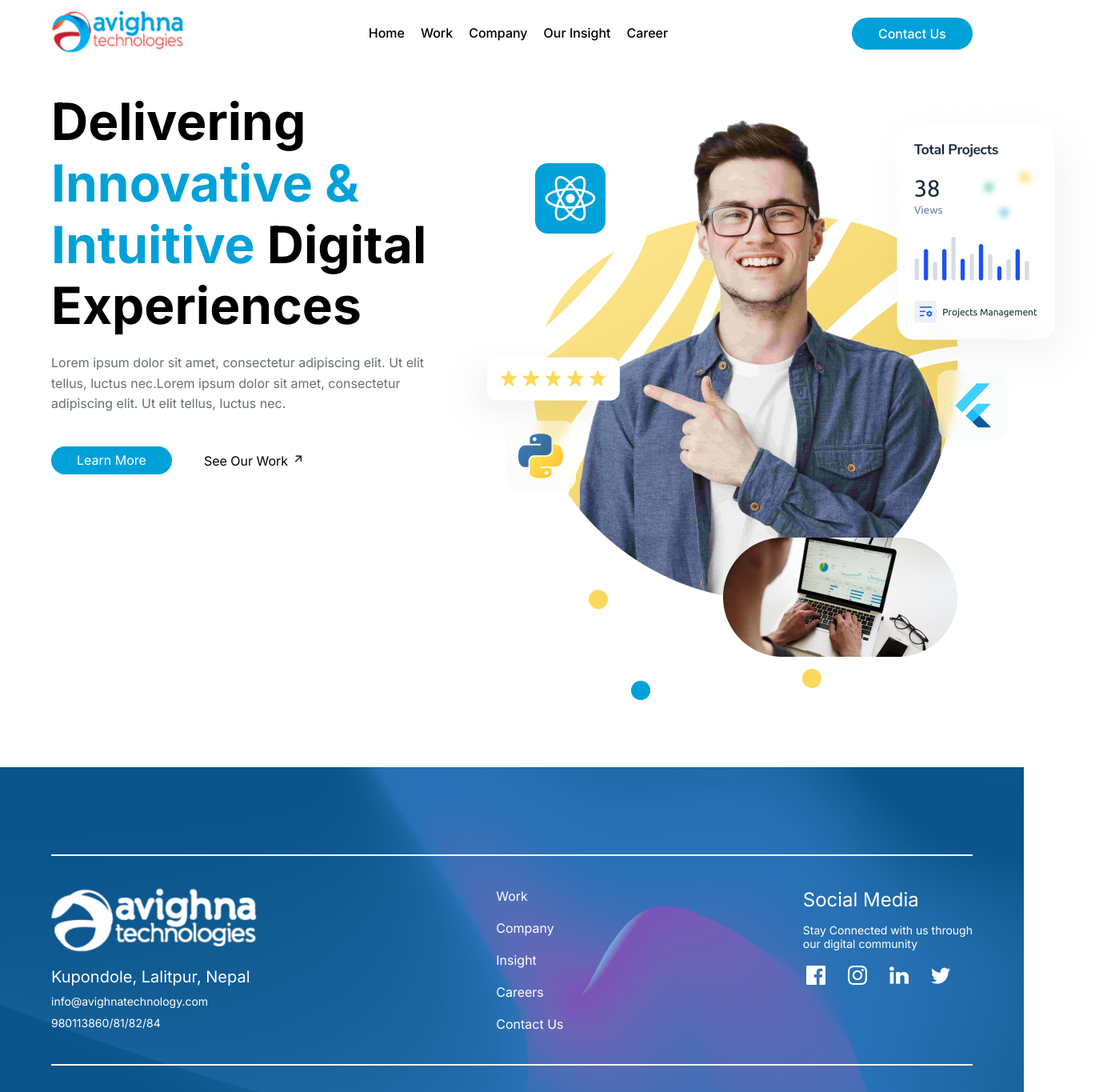
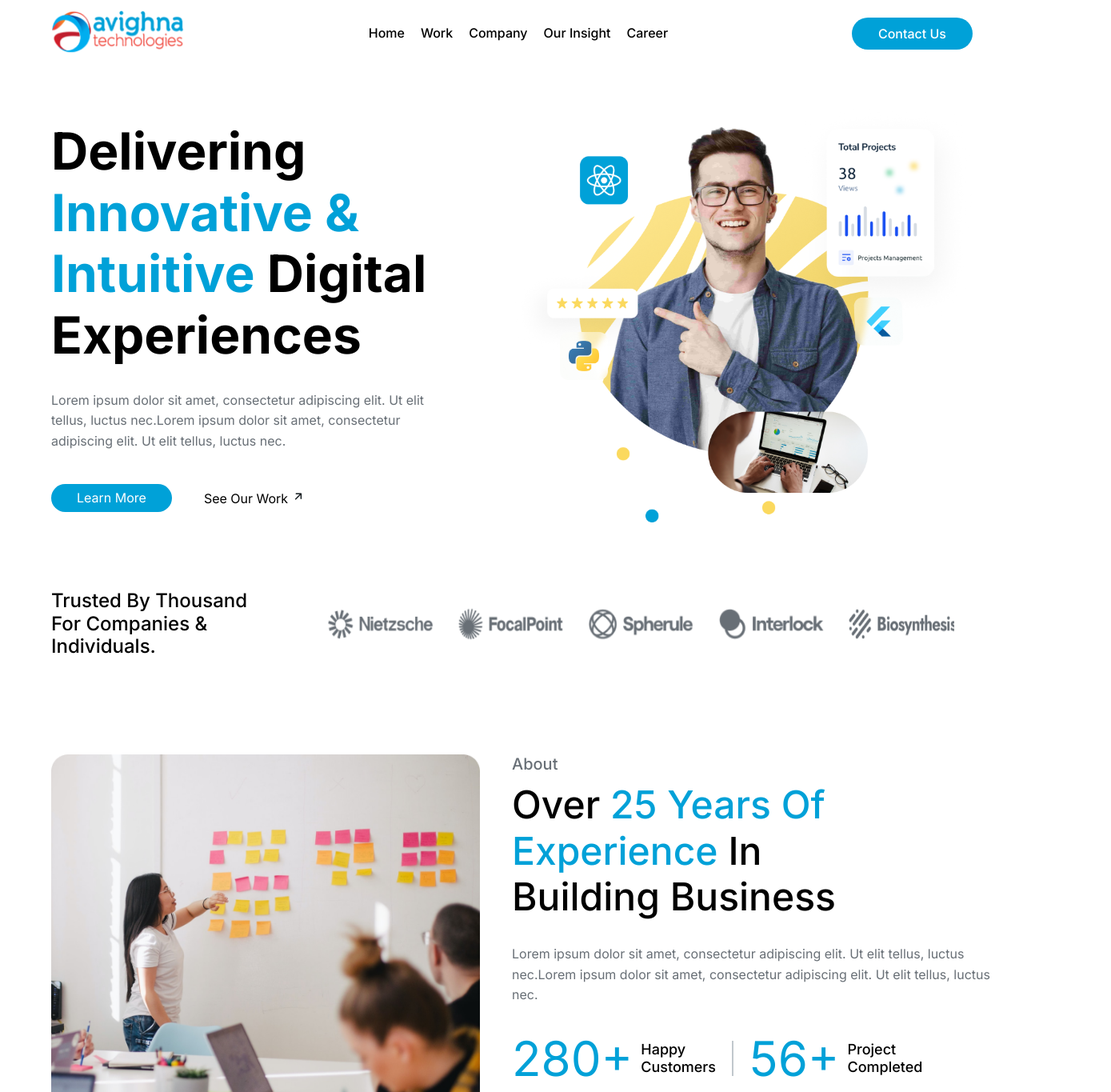
Before and after one commit to Janice1828/avighna-technology, a React (Create React App) app: page /home2 in a window 1280 px wide. Shown: the top 1365 px of the page at 80% size, 1389 px wide, since content can reach past the window. Built offline with nearby package versions, Linux system fonts and the light colour scheme.

Commit message:
background image and home 2 updated

```diff
--- a/src/Components/Businessbuildingexperience.js
+++ b/src/Components/Businessbuildingexperience.js
@@ -1,4 +1,4 @@
-import React from "react";
+import React, { useEffect, useState } from "react";
 
 const Businessbuildingexperience = ({
   mainTitle,
@@ -11,6 +11,11 @@ const Businessbuildingexperience = ({
   ceoName,
   img,
 }) => {
+  const [businessTitle, setBusinessTitle] = useState([]);
+  useState(() => {
+    const titleArr = title.split(" ");
+    setBusinessTitle(titleArr);
+  }, []);
   return (
     <div className="business-building-experience d-flex gap-4">
       <div className="w-g-50">
@@ -18,7 +23,18 @@ const Businessbuildingexperience = ({
       </div>
       <div className="w-g-50">
         <h5 id="about">{mainTitle}</h5>
-        <h2 id="business-building-experience">{title}</h2>
+        <h2 id="business-building-experience">
+          {businessTitle.map((item, id) => (
+            <span
+              key={id}
+              className={
+                id === 1 || id === 2 || id === 3 || id === 4 ? "text-blue" : " "
+              }
+            >
+              {item}&nbsp;
+            </span>
+          ))}
+        </h2>
         <p id="business-building-content" style={{ overflow: "hidden" }}>
           {content}
         </p>
--- a/src/Components/Customers.js
+++ b/src/Components/Customers.js
@@ -28,12 +28,23 @@ const Customers = ({ mainTitle, title, content, data }) => {
       setCustomerData(newData);
     }
   };
+  const [colorTitle, setColorTitle] = useState([]);
+  useEffect(() => {
+    const colorArr = title.split(" ");
+    setColorTitle(colorArr);
+  }, []);
   return (
     <div className="customers-pink-bg">
       <div className="d-flex justify-content-center">
         <div className="customers position-relative">
           <h5 className="sub-sub-heading text-center">{mainTitle}</h5>
-          <h1 className="headings text-center customer-heading">{title}</h1>
+          <h1 className="headings text-center customer-heading">
+            {colorTitle.map((item, id) => (
+              <span key={id} className={id === 0 ? "text-blue" : " "}>
+                {item}&nbsp;
+              </span>
+            ))}
+          </h1>
           <div className="d-flex align-items-center gap-3">
             <div>
               <img
--- a/src/Components/Featuredproject.js
+++ b/src/Components/Featuredproject.js
@@ -1,4 +1,4 @@
-import React from "react";
+import React, { useEffect, useState } from "react";
 import Blackarrow from "../images/black_arrow.png";
 
 const Featuredproject = ({
@@ -8,13 +8,29 @@ const Featuredproject = ({
   gymcloud,
   digitalWallet,
 }) => {
+  const [colorTitle, setColorTitle] = useState([]);
+  useEffect(() => {
+    const colorArr = title.split(" ");
+    setColorTitle(colorArr);
+  }, []);
   return (
     <>
       <div className="digital-wallet">
         <div className="w-90">
           <h5 className="sub-sub-heading text-center">{mainTitle}</h5>
           <h1 className="headings text-center customized-solutios-heading">
-            {title}
+            {colorTitle.map((item, id) => (
+              <span
+                key={id}
+                className={
+                  id === 6 || id === 7 || id === 8 || id === 9
+                    ? "text-blue"
+                    : " "
+                }
+              >
+                {item}&nbsp;
+              </span>
+            ))}
           </h1>
           <div className="d-flex gap-4" style={{ flexWrap: "wrap" }}>
             <div className="w-g-30">
--- a/src/Components/Industriesdomain.js
+++ b/src/Components/Industriesdomain.js
@@ -1,4 +1,4 @@
-import React, { useState } from "react";
+import React, { useEffect, useState } from "react";
 
 const Industriesdomain = ({ mainTitle, title, data }) => {
   const initValue = data[0];
@@ -6,11 +6,27 @@ const Industriesdomain = ({ mainTitle, title, data }) => {
   const displayservice = (id) => {
     setServiceImg(data[id]);
   };
+  const [colorTitle, setColorTitle] = useState([]);
+  useEffect(() => {
+    const colorArr = title.split(" ");
+    setColorTitle(colorArr);
+  }, []);
   return (
     <div className="industries-domains">
       <div className="w-90">
         <h5 className="text-center">{mainTitle}</h5>
-        <h1 className="text-center">{title}</h1>
+        <h1 className="text-center d-flex justify-content-center">
+          {colorTitle.map((item, id) => (
+            <span
+              key={id}
+              className={
+                id === 3 || id === 4 || id === 5 ? "evolution-text-blue" : " "
+              }
+            >
+              {item}&nbsp;
+            </span>
+          ))}
+        </h1>
         <div className="industries-domains-img d-flex justify-content-center flex-column">
           <img
             src={serviceImg.img}
--- a/src/Components/Innovative.js
+++ b/src/Components/Innovative.js
@@ -1,26 +1,30 @@
-import React from "react";
-import Rightcol from "../images/Right-col.png";
+import React, { useEffect, useState } from "react";
 import Blackarrow from "../images/black_arrow.png";
-const Innovative = () => {
+const Innovative = ({ title, content, img }) => {
+  const [colorTitle, setColorTitle] = useState([]);
+  useEffect(() => {
+    const titleArr = title.split(" ");
+    setColorTitle(titleArr);
+  }, []);
   return (
     <>
       <div className="innvotive-intuitive">
         <div>
-          <div className="d-flex">
-            <div>
+          <div className="d-flex" style={{ flexWrap: "wrap" }}>
+            <div className="w-50">
               <h1>
-                Delivering
-                <span>
-                  <br /> Innovative & <br /> Intuitive
-                </span>
-                &nbsp;Digital
-                <br /> Experiences
+                {colorTitle.map((item, id) => (
+                  <span
+                    key={id}
+                    className={
+                      id === 1 || id === 2 || id === 3 ? "text-blue" : " "
+                    }
+                  >
+                    {item}&nbsp;
+                  </span>
+                ))}
               </h1>
-              <p id="innvotive-intuitive-content">
-                Lorem ipsum dolor sit amet, consectetur adipiscing elit. Ut elit
-                tellus, luctus nec.Lorem ipsum dolor sit amet, consectetur
-                adipiscing elit. Ut elit tellus, luctus nec.
-              </p>
+              <p id="innvotive-intuitive-content">{content}</p>
               <div className="btn-groups gap-4 d-flex align-items-center">
                 <a href="#" className="innovative-learn-more-btn">
                   Learn More
@@ -30,8 +34,8 @@ const Innovative = () => {
                 </a>
               </div>
             </div>
-            <div>
-              <img src={Rightcol} />
+            <div className="w-50">
+              <img src={img} style={{ maxWidth: "100%" }} />
             </div>
           </div>
         </div>
--- a/src/Components/Specifications.js
+++ b/src/Components/Specifications.js
@@ -1,10 +1,21 @@
-import React from "react";
+import React, { useEffect, useState } from "react";
 
 const Specifications = ({ mainTitle, title, data }) => {
+  const [colorTitle, setColorTitle] = useState([]);
+  useEffect(() => {
+    const titleArr = title.split(" ");
+    setColorTitle(titleArr);
+  }, []);
   return (
     <div className="our-specifications">
       <h5 className="text-center">{mainTitle}</h5>
-      <h1 className="text-center">{title}</h1>
+      <h1 className="text-center">
+        {colorTitle.map((item, id) => (
+          <span key={id} className={id === 3 ? "text-blue" : " "}>
+            {item}&nbsp;
+          </span>
+        ))}
+      </h1>
       <div className="d-flex specification-lists justify-content-center">
         {data.map((item) => (
           <div className={item.class} key={item.id}>
--- a/src/Home2.js
+++ b/src/Home2.js
@@ -9,6 +9,13 @@ import Customers from "./Components/Customers";
 import Contact from "./Components/Contact";
 import Footer from "./Components/Footer";
 import Innovative from "./Components/Innovative";
+import TrustedClientsData from "./data/TrustedClientsData";
+import BusinessBuildingExperienceData from "./data/BusinessBuildingExperienceData";
+import SpecificationData from "./data/SpecificationData";
+import ServicesData from "./data/ServicesData";
+import FeaturedProjectData from "./data/FeaturedProjectData";
+import Customersdata from "./data/Customersdata";
+import InnovativeData from "./data/InnovativeData";
 const Home2 = () => {
   return (
     <>
@@ -16,23 +23,63 @@ const Home2 = () => {
         <Navbar />
         <div
           className="avighna-content-container"
-          style={{ paddingTop: "30px" }}
+          style={{ paddingTop: "50px" }}
         >
           <div className="w-90 m-auto">
             <div>
-              <Innovative />
-              {/* <Trustedclients /> */}
+              <Innovative
+                title={InnovativeData.title}
+                content={InnovativeData.content}
+                img={InnovativeData.img}
+              />
+              <Trustedclients
+                heading={TrustedClientsData.heading}
+                data={TrustedClientsData.data}
+              />
             </div>
-            {/* <Businessbuildingexperience /> */}
-            {/* <Specifications /> */}
+            <Businessbuildingexperience
+              mainTitle={BusinessBuildingExperienceData.mainTitle}
+              title={BusinessBuildingExperienceData.title}
+              content={BusinessBuildingExperienceData.content}
+              happyCustomerNumber={
+                BusinessBuildingExperienceData.happyCustomerNumber
+              }
+              projectCompletedNumber={
+                BusinessBuildingExperienceData.projectCompletedNumber
+              }
+              ceoImg={BusinessBuildingExperienceData.ceoImg}
+              CeoSign={BusinessBuildingExperienceData.CeoSign}
+              ceoName={BusinessBuildingExperienceData.ceoName}
+              img={BusinessBuildingExperienceData.img}
+            />
+            <Specifications
+              mainTitle={SpecificationData.mainTitle}
+              title={SpecificationData.title}
+              data={SpecificationData.data}
+            />
           </div>
         </div>
-        {/* <Industriesdomain /> */}
+        <Industriesdomain
+          mainTitle={ServicesData.mainTitle}
+          title={ServicesData.title}
+          data={ServicesData.data}
+        />
         <div className="customized-solutions">
-          {/* <Featuredproject /> */}
-          {/* <Customers /> */}
+          <Featuredproject
+            title={FeaturedProjectData.title}
+            mainTitle={FeaturedProjectData.mainTitle}
+            paymor={FeaturedProjectData.paymor}
+            gymcloud={FeaturedProjectData.gymcloud}
+            digitalWallet={FeaturedProjectData.digitalWallet}
+          />
+          <Customers
+            mainTitle={Customersdata.mainTitle}
+            title={Customersdata.title}
+            content={Customersdata.content}
+            data={Customersdata.data}
+          />
         </div>
-        {/* <Contact /> */}
+        <Contact />
         <Footer />
       </div>
     </>
--- a/src/data/Customersdata.js
+++ b/src/data/Customersdata.js
@@ -30,7 +30,7 @@ const Customersdata = {
     },
   ],
   mainTitle: "Customers",
-  title: "Trusted By Thousand For Companies & Individuals",
+  title: "Trusted By Thousand For Companies & Individuals.",
   content:
     "“Lorem ipsum dolor sit amet consectetur. Adipiscing ut nisi leo nibh eros in. Sed nulla quis scelerisque vitae. Fringilla massa facilisis non mattis mauris nisl. Dui ut hendrerit fames imperdiet proin nisl sit mauris.”",
 };
--- /dev/null
+++ b/src/data/InnovativeData.js
@@ -0,0 +1,9 @@
+import InnovativeImg from "../images/Right-col.png";
+
+const InnovativeData = {
+  title: "Delivering Innovative & Intuitive Digital Experiences",
+  content:
+    " Lorem ipsum dolor sit amet, consectetur adipiscing elit. Ut elit tellus, luctus nec.Lorem ipsum dolor sit amet, consectetur adipiscing elit. Ut elit tellus, luctus nec.",
+  img: InnovativeImg,
+};
+export default InnovativeData;
--- a/src/data/TrustedClientsData.js
+++ b/src/data/TrustedClientsData.js
@@ -5,7 +5,7 @@ import Biosynthesis from "../images/655dd3266f540ad011a48156_2 1.png";
 import Spherule from "../images/655dd34b3b5f5ab873b54b1d_4.png";
 
 const TrustedClientsData = {
-  heading: "Trusted By Thousand For Companies & Individuals",
+  heading: "Trusted By Thousand For Companies & Individuals.",
   data: [Nietzsche, Focalpoint, Spherule, Interlock, Biosynthesis],
 };
 export default TrustedClientsData;
--- a/src/index.css
+++ b/src/index.css
@@ -110,10 +110,8 @@ nav a {
 }
 .quote {
   z-index: -1;
-  z-index: -1;
-  top: -29px;
-  left: 232px;
-  width: 75px;
+  top: -49px;
+  left: 126px;
 }
 #ceogrey {
   filter: grayscale(100%);
@@ -219,7 +217,16 @@ nav a {
   font-size: 64px;
   line-height: 76.8px;
   font-weight: 600;
-  width: 525px;
+  width: 554px;
+  display: flex;
+  flex-wrap: wrap;
+  justify-content: center;
+}
+.evolution-text-blue {
+  color: #beeeff;
+}
+.text-blue {
+  color: var(--blue-color);
 }
 .trusted-clients {
   margin-top: 50px;
@@ -244,9 +251,11 @@ nav a {
   color: #686f76;
 }
 #business-building-experience {
-  gap: 25px;
-  width: 510px;
+  width: 520px;
   font-size: 48px;
+  max-width: 100%;
+  display: flex;
+  flex-wrap: wrap;
   font-weight: 500;
   line-height: 57.6px;
   padding: 10px 0px 30px 0px;
@@ -292,7 +301,7 @@ nav a {
   flex-wrap: wrap;
 }
 .customized-solutios-heading {
-  width: 560px;
+  width: 570px;
   text-align: center;
   margin: auto;
 }
@@ -327,9 +336,6 @@ nav a {
   font-weight: 500;
   line-height: 57.6px;
   padding-top: 10px;
-}
-.our-specifications h1 span {
-  color: var(--blue-color);
 }
 .succeed-projects h3,
 .happy-clients-counting h3,
@@ -373,14 +379,17 @@ nav a {
   color: #fff;
 }
 .customer-heading {
-  width: 580px;
+  width: 590px;
   margin: auto;
 }
 .industries-domains h1 {
   font-size: 48px;
   font-weight: 500;
+  width: 500px;
+  flex-wrap: wrap;
   padding: 10px 0px 60px 0px;
   line-height: 57.6px;
+  margin: auto;
 }
 .industries-domains-img p {
   font-size: 20px;
@@ -389,9 +398,6 @@ nav a {
   font-size: 20px;
   font-weight: 500;
   line-height: 24px;
-}
-.industries-domains h1 span {
-  color: #beeeff;
 }
 .industries-domains-img {
   margin-bottom: 35px;
@@ -492,10 +498,12 @@ footer ul {
   color: #686f76;
 }
 .headings {
+  display: flex;
+  justify-content: center;
+  flex-wrap: wrap;
   font-size: 48px;
-  /* font-size: 48px; */
   font-weight: 500;
-  padding: 10px 0px 50px 0px;
+  padding: 10px 0px 70px 0px;
   line-height: 57.6px;
 }
 .sub-heading {
@@ -515,6 +523,7 @@ footer ul {
   color: #686f76;
   padding-top: 5px;
   padding-bottom: 25px;
+  width: 120px;
 }
 #customers-ceo-name {
   font-size: 16px;
@@ -528,13 +537,10 @@ footer ul {
   text-decoration: none;
   z-index: 1;
 }
-.headings span {
-  color: var(--blue-color);
-}
 .digital-wallet {
   background-image: url(./images/Mesh\ gradeint\ bg\ 1.png);
-  padding-bottom: 50px;
-  background-position: top;
+  padding-bottom: 40px;
+  background-position: -15px -138px;
 }
 .pb-2 {
   padding-bottom: 20px;
@@ -575,16 +581,17 @@ footer ul {
   background-position: center;
   padding-top: 120px;
 }
-.innvotive-intuitive h1 span {
-  color: var(--blue-color);
-}
+
 .innvotive-intuitive h1 {
   font-size: 64px;
   line-height: 76.8px;
+  display: flex;
+  flex-wrap: wrap;
+  width: 490px;
 }
 
 #innvotive-intuitive-content {
-  padding: 20px 0px 40px 0px;
+  padding: 30px 0px 40px 0px;
   line-height: 25.6px;
   color: #686f76;
   width: 480px;
```
Also changed, not shown: src/Components/Evolution.js (+16 -2 lines).
